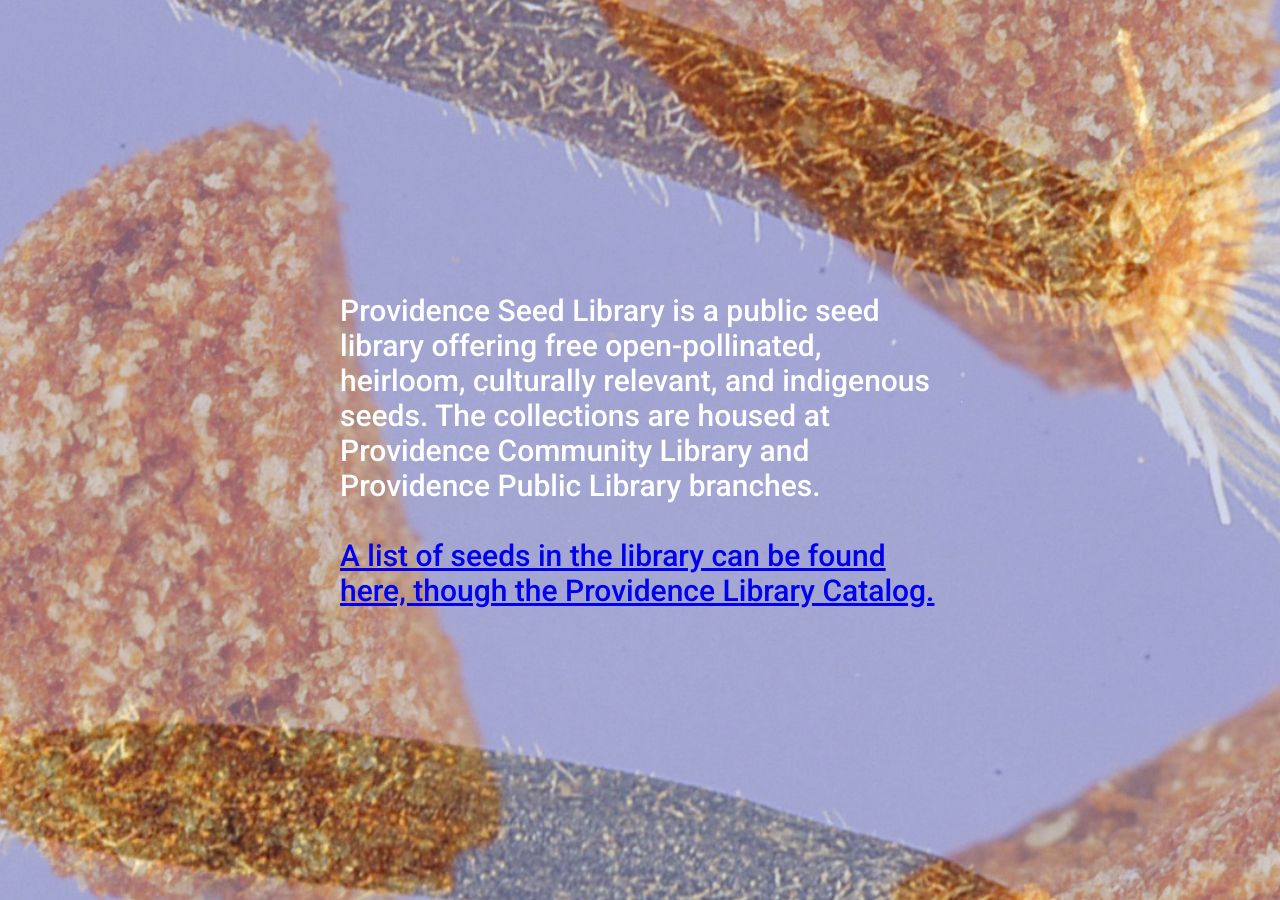
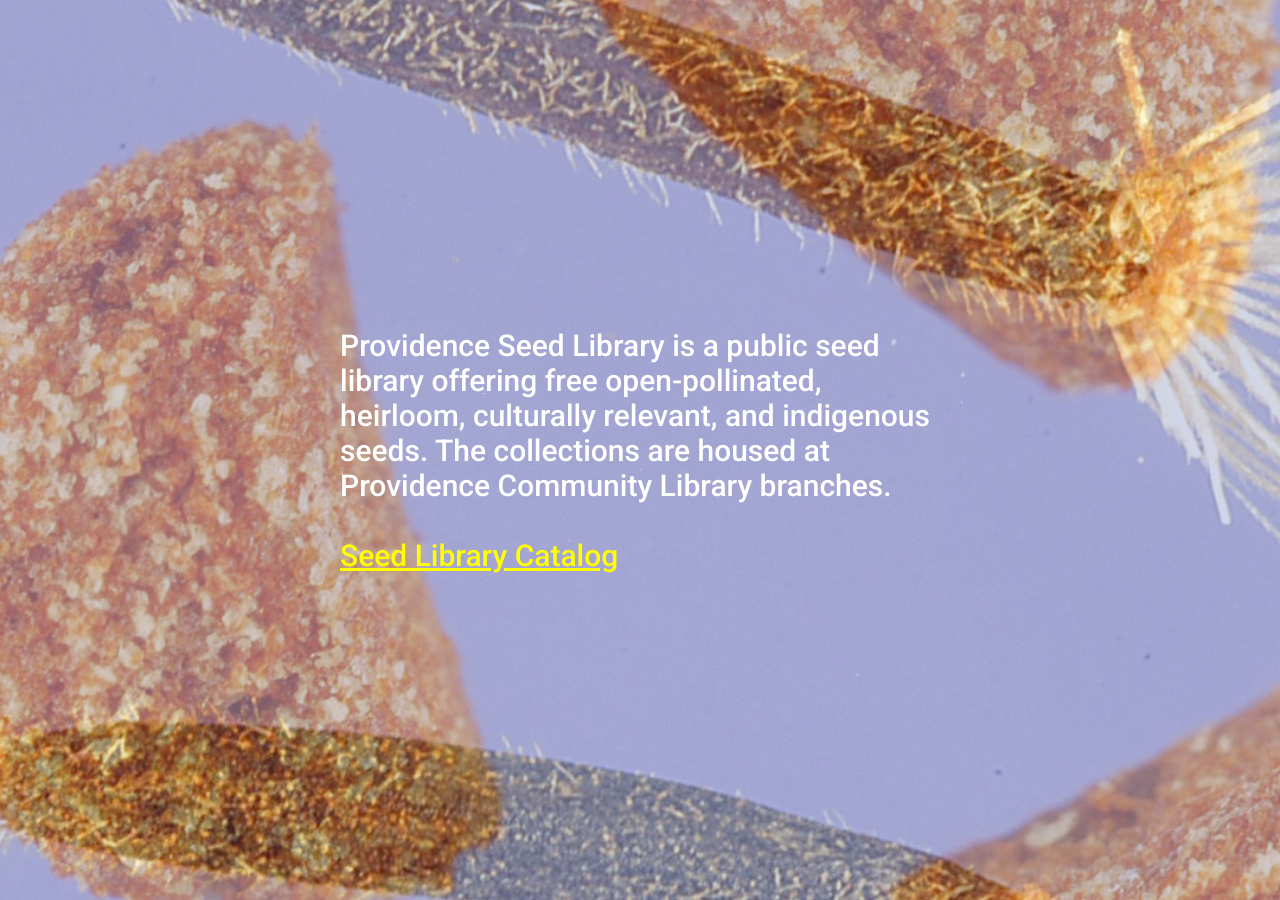
Before and after one commit to tychohoran/provseedlib, a Jekyll site: the page index.html, which Jekyll copies as it is, in a window 1280 px wide. Built offline with Jekyll 4.4.1, drawn with Linux system fonts in a browser that asks for light colours.

Commit message:
Updated Mixins and 4 other files

```diff
--- a/_config.yml
+++ b/_config.yml
@@ -18,3 +18,8 @@
 twitter_username: jekyllrb
 github_username: jekyll
 Site Logo: "/uploads/Seed-Library-Stickers_V2.png"
+Banner Color: "#e8483c"
+Background Color: "#000"
+Accent Color 1: "#ffe22b"
+Accent Color 2: "#00c4bb"
+Accent Color 3: "#5151bf"
--- a/_sass/_layout.scss
+++ b/_sass/_layout.scss
@@ -1,242 +1,3 @@
 /**
  * Site header
  */
-.site-header {
-    border-top: 5px solid $grey-color-dark;
-    border-bottom: 1px solid $grey-color-light;
-    min-height: 56px;
-
-    // Positioning context for the mobile navigation icon
-    position: relative;
-}
-
-.site-title {
-    font-size: 26px;
-    font-weight: 300;
-    line-height: 56px;
-    letter-spacing: -1px;
-    margin-bottom: 0;
-    float: left;
-
-    &,
-    &:visited {
-        color: $grey-color-dark;
-    }
-}
-
-.site-nav {
-    float: right;
-    line-height: 56px;
-
-    .menu-icon {
-        display: none;
-    }
-
-    .page-link {
-        color: $text-color;
-        line-height: $base-line-height;
-
-        // Gaps between nav items, but not on the last one
-        &:not(:last-child) {
-            margin-right: 20px;
-        }
-    }
-
-    @include media-query($on-palm) {
-        position: absolute;
-        top: 9px;
-        right: $spacing-unit / 2;
-        background-color: $background-color;
-        border: 1px solid $grey-color-light;
-        border-radius: 5px;
-        text-align: right;
-
-        .menu-icon {
-            display: block;
-            float: right;
-            width: 36px;
-            height: 26px;
-            line-height: 0;
-            padding-top: 10px;
-            text-align: center;
-
-            > svg {
-                width: 18px;
-                height: 15px;
-
-                path {
-                    fill: $grey-color-dark;
-                }
-            }
-        }
-
-        .trigger {
-            clear: both;
-            display: none;
-        }
-
-        &:hover .trigger {
-            display: block;
-            padding-bottom: 5px;
-        }
-
-        .page-link {
-            display: block;
-            padding: 5px 10px;
-
-            &:not(:last-child) {
-                margin-right: 0;
-            }
-            margin-left: 20px;
-        }
-    }
-}
-
-
-
-/**
- * Site footer
- */
-.site-footer {
-    border-top: 1px solid $grey-color-light;
-    padding: $spacing-unit 0;
-}
-
-.footer-heading {
-    font-size: 18px;
-    margin-bottom: $spacing-unit / 2;
-}
-
-.contact-list,
-.social-media-list {
-    list-style: none;
-    margin-left: 0;
-}
-
-.footer-col-wrapper {
-    font-size: 15px;
-    color: $grey-color;
-    margin-left: -$spacing-unit / 2;
-    @extend %clearfix;
-}
-
-.footer-col {
-    float: left;
-    margin-bottom: $spacing-unit / 2;
-    padding-left: $spacing-unit / 2;
-}
-
-.footer-col-1 {
-    width: -webkit-calc(35% - (#{$spacing-unit} / 2));
-    width:         calc(35% - (#{$spacing-unit} / 2));
-}
-
-.footer-col-2 {
-    width: -webkit-calc(20% - (#{$spacing-unit} / 2));
-    width:         calc(20% - (#{$spacing-unit} / 2));
-}
-
-.footer-col-3 {
-    width: -webkit-calc(45% - (#{$spacing-unit} / 2));
-    width:         calc(45% - (#{$spacing-unit} / 2));
-}
-
-@include media-query($on-laptop) {
-    .footer-col-1,
-    .footer-col-2 {
-        width: -webkit-calc(50% - (#{$spacing-unit} / 2));
-        width:         calc(50% - (#{$spacing-unit} / 2));
-    }
-
-    .footer-col-3 {
-        width: -webkit-calc(100% - (#{$spacing-unit} / 2));
-        width:         calc(100% - (#{$spacing-unit} / 2));
-    }
-}
-
-@include media-query($on-palm) {
-    .footer-col {
-        float: none;
-        width: -webkit-calc(100% - (#{$spacing-unit} / 2));
-        width:         calc(100% - (#{$spacing-unit} / 2));
-    }
-}
-
-
-
-/**
- * Page content
- */
-.page-content {
-    padding: $spacing-unit 0;
-}
-
-.page-heading {
-    font-size: 20px;
-}
-
-.post-list {
-    margin-left: 0;
-    list-style: none;
-
-    > li {
-        margin-bottom: $spacing-unit;
-    }
-}
-
-.post-meta {
-    font-size: $small-font-size;
-    color: $grey-color;
-}
-
-.post-link {
-    display: block;
-    font-size: 24px;
-}
-
-
-
-/**
- * Posts
- */
-.post-header {
-    margin-bottom: $spacing-unit;
-}
-
-.post-title {
-    font-size: 42px;
-    letter-spacing: -1px;
-    line-height: 1;
-
-    @include media-query($on-laptop) {
-        font-size: 36px;
-    }
-}
-
-.post-content {
-    margin-bottom: $spacing-unit;
-
-    h2 {
-        font-size: 32px;
-
-        @include media-query($on-laptop) {
-            font-size: 28px;
-        }
-    }
-
-    h3 {
-        font-size: 26px;
-
-        @include media-query($on-laptop) {
-            font-size: 22px;
-        }
-    }
-
-    h4 {
-        font-size: 20px;
-
-        @include media-query($on-laptop) {
-            font-size: 18px;
-        }
-    }
-}
--- /dev/null
+++ b/_sass/_mixins.scss
@@ -0,0 +1,49 @@
+// Use media queries
+@mixin media-query($device) {
+    @media screen and (max-width: $device) {
+        @content;
+    }
+}
+
+// Use @font-facefonts
+@mixin font-face( $font-name, $font-path, // path + file name. Ex : path/to/font/filename
+$font-weight: 400, $font-style: normal) {
+  @font-face {
+    font-family: $font-name;
+    font-style : $font-style;
+    font-weight: $font-weight;
+    src: url('#{$font-path}.eot') format('embedded-opentype'),
+      url('#{$font-path}.woff2') format('woff2'),
+      url('#{$font-path}.woff') format('woff'),
+      url('#{$font-path}.ttf') format('truetype');
+  }
+}
+
+// Mixin to prefix a property
+@mixin prefix($property, $value, $prefixes: ()) {
+  @each $prefix in $prefixes {
+    #{'-' + $prefix + '-' + $property}: $value;
+  }
+
+  // Output standard non-prefixed declaration
+  #{$property}: $value;
+}
+
+
+// Mixin to prefix the value of a property
+@mixin value-prefix($property, $value, $prefixes: ()) {
+  @each $prefix in $prefixes {
+    #{$property}: #{'-' + $prefix + '-' + $value};
+  }
+
+  // Output standard non-prefixed declaration
+  #{$property}: $value;
+}
+
+// Add animations
+@mixin simple-animation($name, $attribute, $from, $to) {
+  @keyframes #{$name} {
+    0% {#{$attribute}: #{$from}}
+    100% {#{$attribute}: #{$to}}
+  }
+}
--- a/css/main.scss
+++ b/css/main.scss
@@ -6,48 +6,42 @@
 
 
 // Our variables
-$base-font-family: "Helvetica Neue", Helvetica, Arial, sans-serif;
-$base-font-size:   16px;
+$base-font-family: 'Lato', sans-serif;
+$base-font-size:   18px;
 $base-font-weight: 400;
-$small-font-size:  $base-font-size * 0.875;
-$base-line-height: 1.5;
+$base-line-height: 36px;
+$small-font-size: 15px;
 
-$spacing-unit:     30px;
+$header-font: Antarctican Headline, "Antarctican Headline", sans-serif;
+$h1-desktop: 120px;
+$h2-desktop: 36px;
+$h1-mobile: 72px;
+$h2-mobile: 27px;
 
-$text-color:       #111;
-$background-color: #fdfdfd;
-$brand-color:      #2a7ae2;
+$spacing-unit:     27px;
+$mobile-margin:    22.5px;
+$desktop-margin:    36px;
 
-$grey-color:       #828282;
-$grey-color-light: lighten($grey-color, 40%);
-$grey-color-dark:  darken($grey-color, 25%);
+$text-color:       #000;
+$background-color: {{site['Background Color']}};
+$accent-color:     {{site['Accent Color 1']}};
+$accent-color-2:     {{site['Accent Color 2']}};
+$accent-color-3:     {{site['Accent Color 3']}};
+$banner-color:     {{site['Banner Color']}};
 
 // Width of the content area
-$content-width:    800px;
+$content-width:    600px;
+$menu-width:	132px;
+$menu-height:	90px;
 
-$on-palm:          600px;
-$on-laptop:        800px;
-
-
-
-// Use media queries like this:
-// @include media-query($on-palm) {
-//     .wrapper {
-//         padding-right: $spacing-unit / 2;
-//         padding-left: $spacing-unit / 2;
-//     }
-// }
-@mixin media-query($device) {
-    @media screen and (max-width: $device) {
-        @content;
-    }
-}
-
+$on-tiny:          350px;
+$on-palm:          770px;
+$on-laptop:        1167px;
 
 
 // Import partials from `sass_dir` (defaults to `_sass`)
 @import
+		"mixins",
         "base",
-        "layout",
-        "syntax-highlighting"
+        "layout"
 ;
--- a/index.html
+++ b/index.html
@@ -14,6 +14,13 @@
       background-repeat: no-repeat;
       height: 100%;
       animation: slideshow 150s infinite;
+    }
+
+    a:hover {
+      color: orange;
+    }
+    a {
+      color: yellow;
     }
 
     .about {
@@ -57,10 +64,10 @@
   <body class="clickup-chrome-ext_installed">
 
     <div class="about">
-      Providence Seed Library is a public seed library offering free open-pollinated, heirloom, culturally relevant, and indigenous seeds. The collections are housed at Providence Community Library and Providence Public Library branches.
+      Providence Seed Library is a public seed library offering free open-pollinated, heirloom, culturally relevant, and indigenous seeds. The collections are housed at Providence Community Library branches.
       <br>
       <br>
-      <a href="https://catalog.oslri.net/search/?searchtype=t&SORT=D&searcharg=%22providence+seed+library%22&searchscope=1" alt="Seed Library Catalog">A list of seeds in the library can be found here, though the Providence Library Catalog.</a>
+      <a href="https://catalog.oslri.net/search/?searchtype=t&SORT=D&searcharg=%22providence+seed+library%22&searchscope=1" alt="Seed Library Catalog">Seed Library Catalog</a>
     </div>
 
     <div class="overlay"></div>
```
